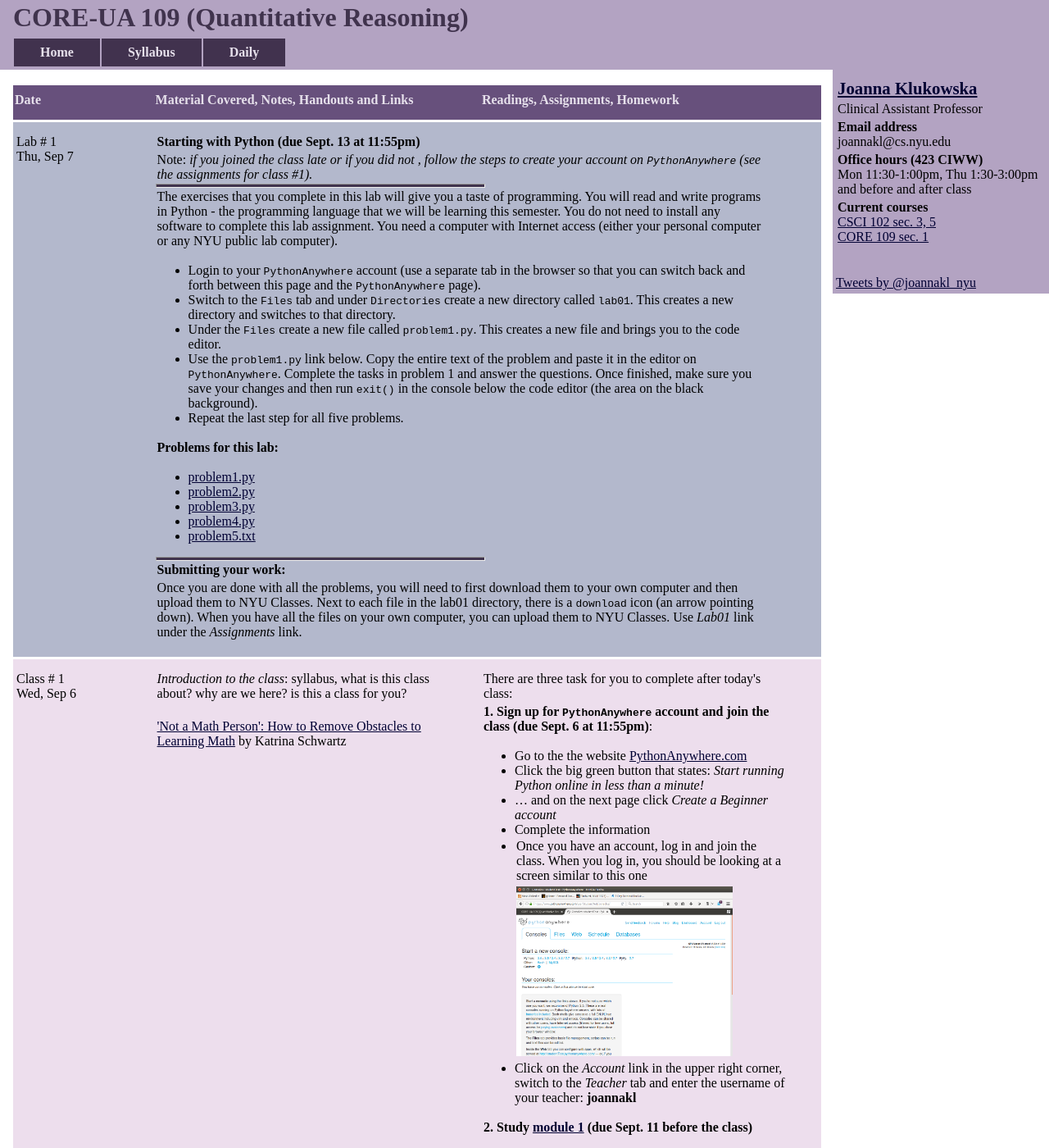
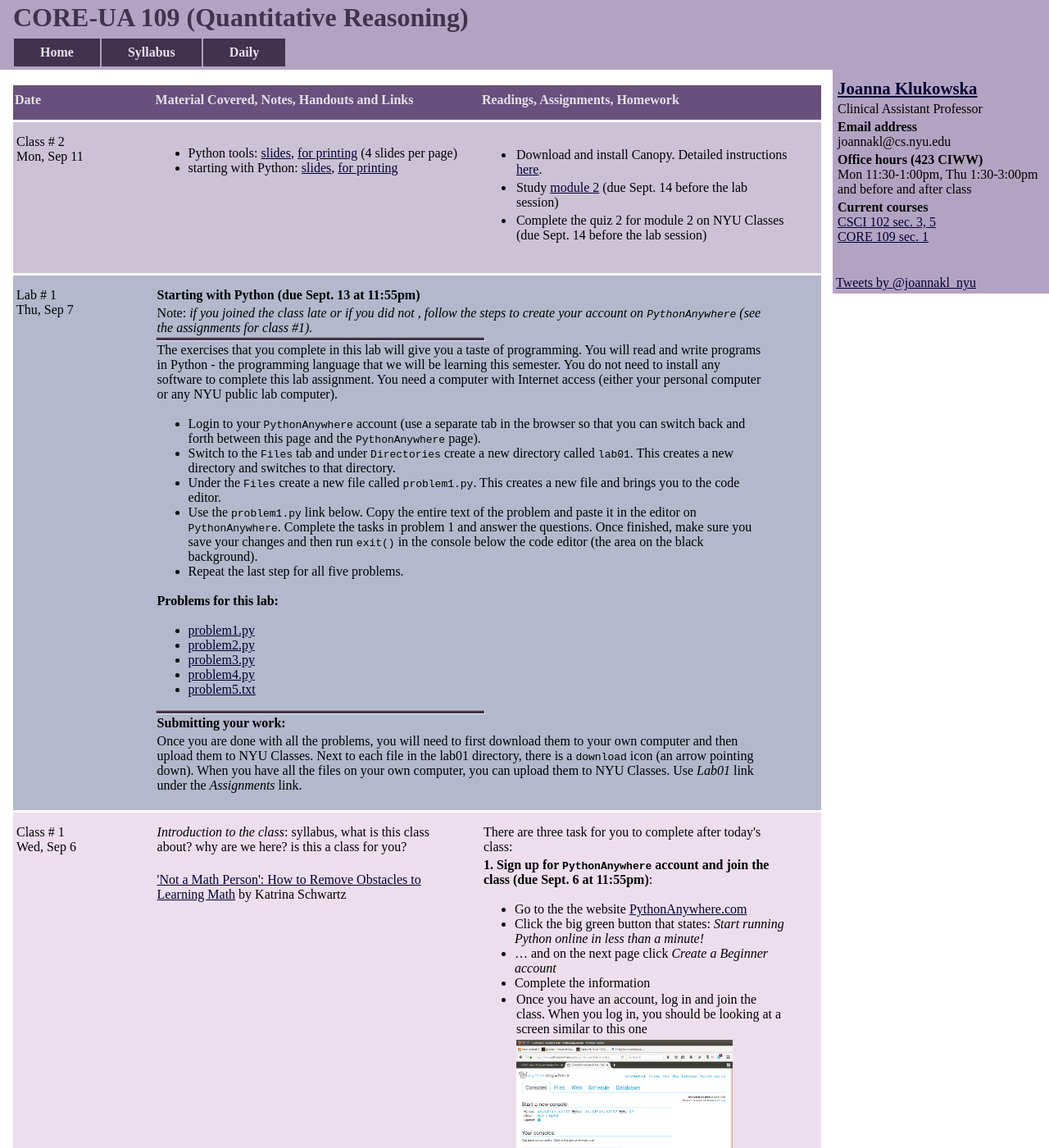
Before and after one commit to joannakl/core109_f17, a Jekyll site: the page built from daily.html, in a window 1280 px wide and 1400 px high. Shown: the whole window at 82% size. Built offline with Jekyll 4.4.1, drawn with Linux system fonts in a browser that asks for light colours; comment, search, counter and statistics services are not loaded; some of the changed text lies outside the part shown.

Commit message:
week 2 activities

```diff
--- a/_includes/daily/01.markdown
+++ b/_includes/daily/01.markdown
@@ -51,11 +51,11 @@ enter the username of your teacher: **joannakl**
 
 **2. Study [module 1]({{ site.modules }}/module01.php) (due Sept. 11 before the class)**
 
-* Otherwise, start at the section titled *Functions & Function Calls* and use `PythonAnywhere` instead of IDLE.
+* Start at the section titled *Functions & Function Calls* and use `PythonAnywhere` instead of IDLE.
 * (We will use a different IDE than IDLE. You'll get a chance to install it
 on your own computer next week.)
 
-**3. Complete the quiz for module 1 on NYU Classes (due Sept. 11 before the class)**
+**3. Complete the quiz 1 for module 1 on NYU Classes (due Sept. 11 before the class)**
 
 
 </p>
--- a/_includes/daily/03.markdown
+++ b/_includes/daily/03.markdown
@@ -17,8 +17,11 @@ Mon, Sep 11
 <div class="column_materials" >
 <p markdown="block">
 
-* Python tools: [slides]({{ site.url }}/slides/week1/python-pythonanywhere-conopy.html)
-* starting with Python: [slides]({{ site.url }}/slides/week1/starting-with-python.html)
+* Python tools: [slides]({{ site.url }}/slides/week1/python-pythonanywhere-conopy.html),
+  [for printing]({{site.url}}/slides/python-pythonanywhere-conopy.html) (4 slides per page)
+* starting with Python: [slides]({{ site.url }}/slides/week1/starting-with-python.html),
+  [for printing]({{ site.url }}/slides/week1/starting-with-python.pdf)
+
 
 
 </p>
@@ -29,8 +32,11 @@ Mon, Sep 11
 <div class="column_assign">
 <p markdown="block">
 
+* Download and install Canopy. Detailed instructions [here](https://joannakl.github.io/thisandthat/CanopyInstallation.html).
 
+* Study [module 2]({{ site.modules }}/module02.php) (due Sept. 14 before the lab session)
 
+* Complete the quiz 2 for module 2 on NYU Classes (due Sept. 14 before the lab session)
 
 </p>
 </div>
--- a/daily.html
+++ b/daily.html
@@ -3,7 +3,7 @@ layout: default
 days:
     - "01"
     - "02"
-  #  - "03"
+    - "03"
   #  - "04"
   #  - "05"
 ---
--- a/slides/week1/python-pythonanywhere-conopy.html
+++ b/slides/week1/python-pythonanywhere-conopy.html
@@ -172,7 +172,9 @@ __PythonAnywhere__
 * &#128077; does not require any installation
 * &#128077; you can use it from any computer (lab, friend, library)
 * &#128078; requires that you are connected to the Internet
-
+* &#128078; tends to be slow and there are limits on usage with a free version
+* &#128078; does not support graphics that just open up (like a plot) - you need to
+save those to files
 ]
 
 --
```
Also changed, not shown: other parts of slides/week1/python-pythonanywhere-conopy.html (+1 -1 lines), slides/week1/starting-with-python.html (+8 -6 lines), 2 other files.
